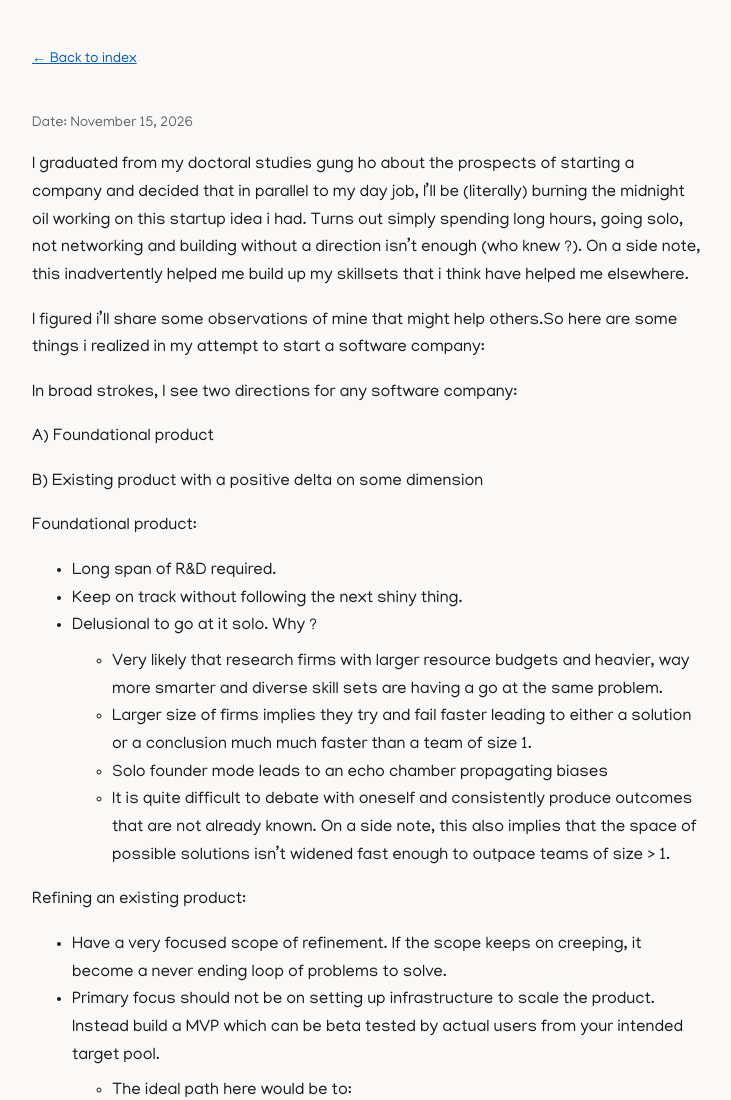
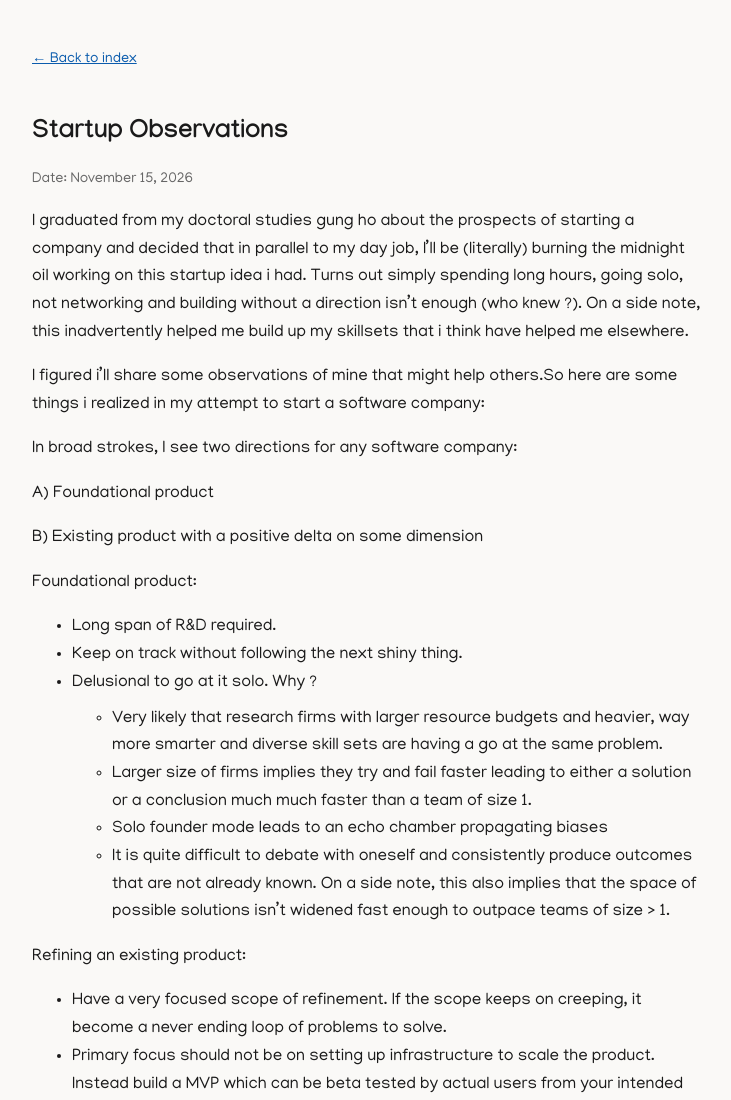
Before and after one commit to nhalib/nhalib.github.io, a plain HTML site: page observation.html in a window 1280 px wide. Shown: the top 1100 px of the page, without its empty margins (272-1003 px from the left). Drawn offline with Linux system fonts and the light colour scheme.

Commit message:
Fix name transliteration; add Startup Observations heading

```diff
--- a/observation.html
+++ b/observation.html
@@ -35,6 +35,10 @@
       margin: 0 auto;
       padding: 3rem 1.25rem 4rem;
     }
+    h1 {
+      font-size: 1.6rem;
+      margin: 0 0 0.5rem;
+    }
     p, li {
       font-size: 1.05rem;
     }
@@ -59,6 +63,8 @@
     <nav class="back">
       <a href="index.html">&larr; Back to index</a>
     </nav>
+
+    <h1>Startup Observations</h1>
 
     <p class="date">Date: November 15, 2026</p>
 
```
Also changed, not shown: index.html (+1 -1 lines).
